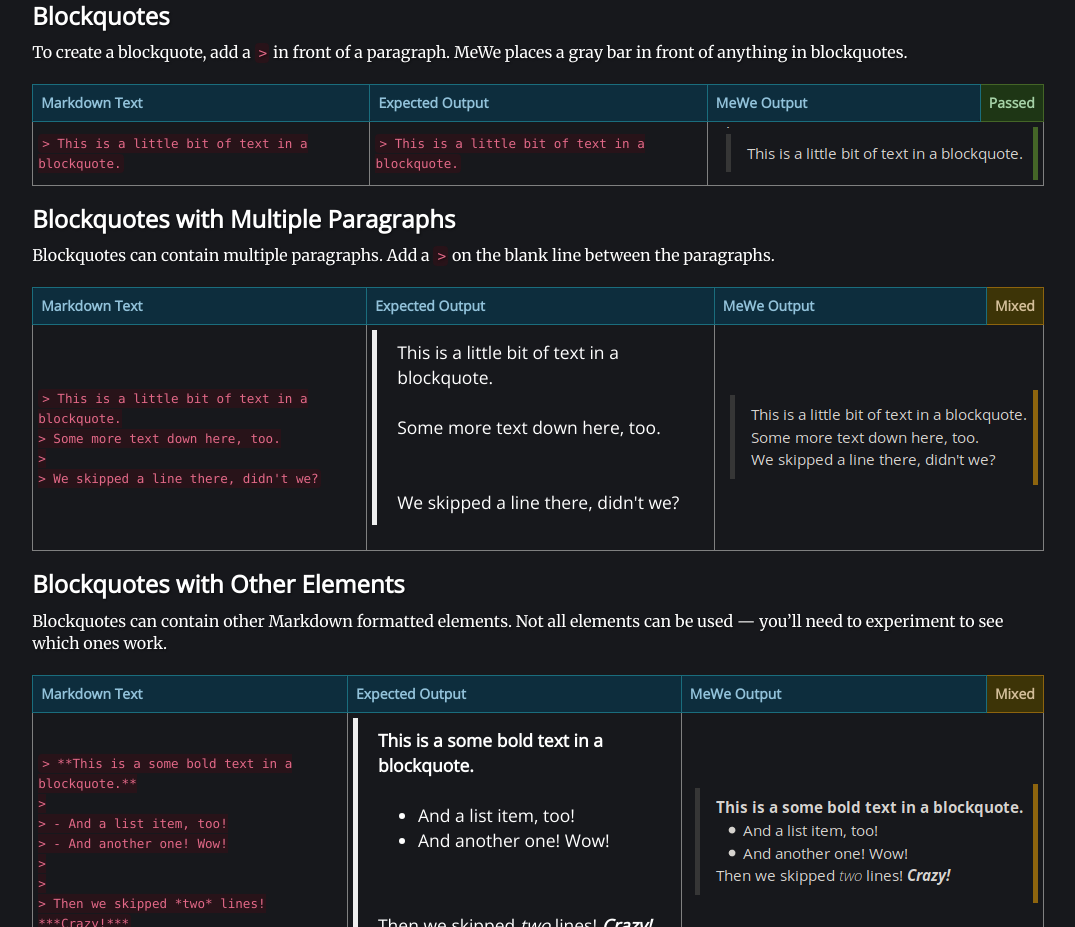
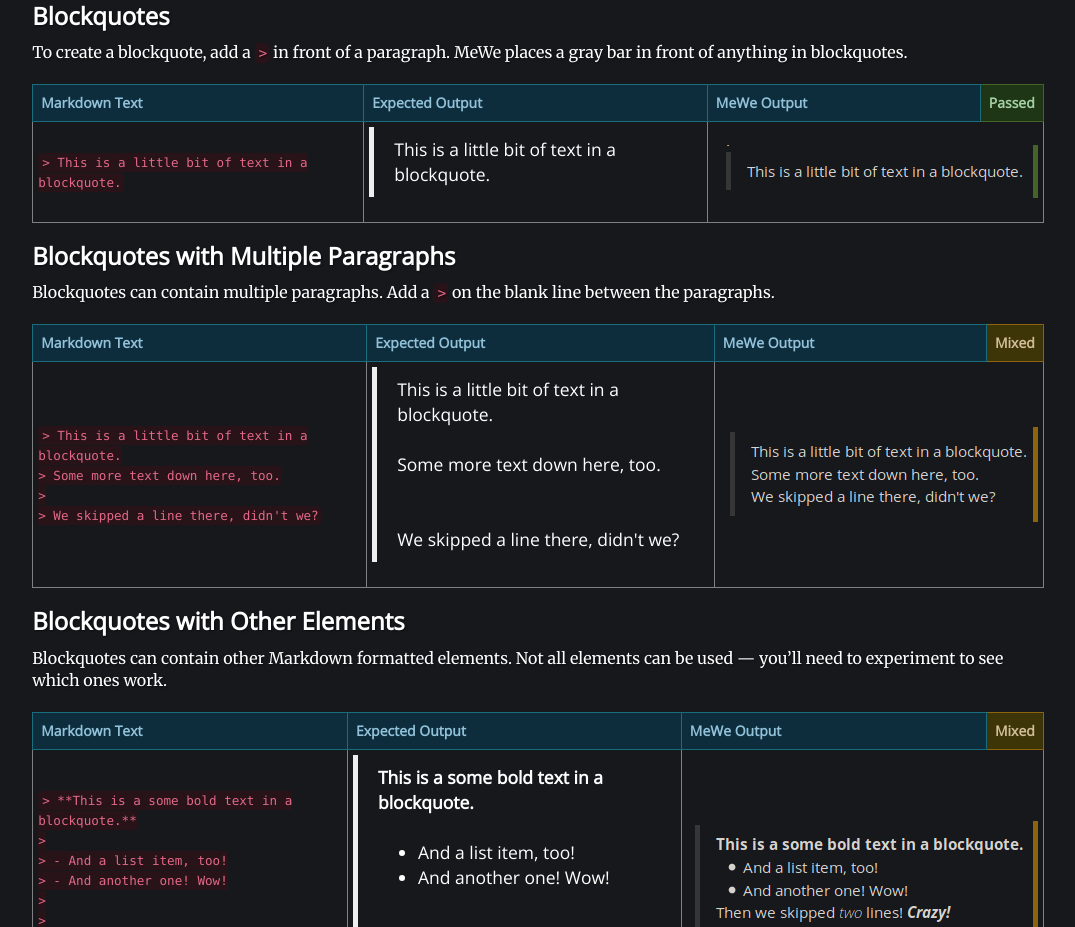
Before and after one commit to wishx/wishx.github.io, a plain HTML site: page docs/index.html in a window 1280 px wide. Shown: the part 5018-5945 px from the top of the page, without its empty margins (102-1177 px from the left). Drawn offline with nearby package versions, Linux system fonts and the light colour scheme.

Commit message:
Fixed a blockquote error

```diff
--- a/docs/index.html
+++ b/docs/index.html
@@ -635,7 +635,7 @@
                             <tr>
                                 <td><code>> This is a little bit of text in a blockquote.</code></td>
                                 <td>
-                                    <code bgcolor="#17181C" color="white">> This is a little bit of text in a blockquote.</code>
+                                    <blockquote>This is a little bit of text in a blockquote.</blockquote>
                                 </td>
                                 <td colspan="2">
                                     <div style="border: solid 0 rgb(68, 101, 39); border-right-width:5px;"><img src="images/bq1.png"></div>
```
